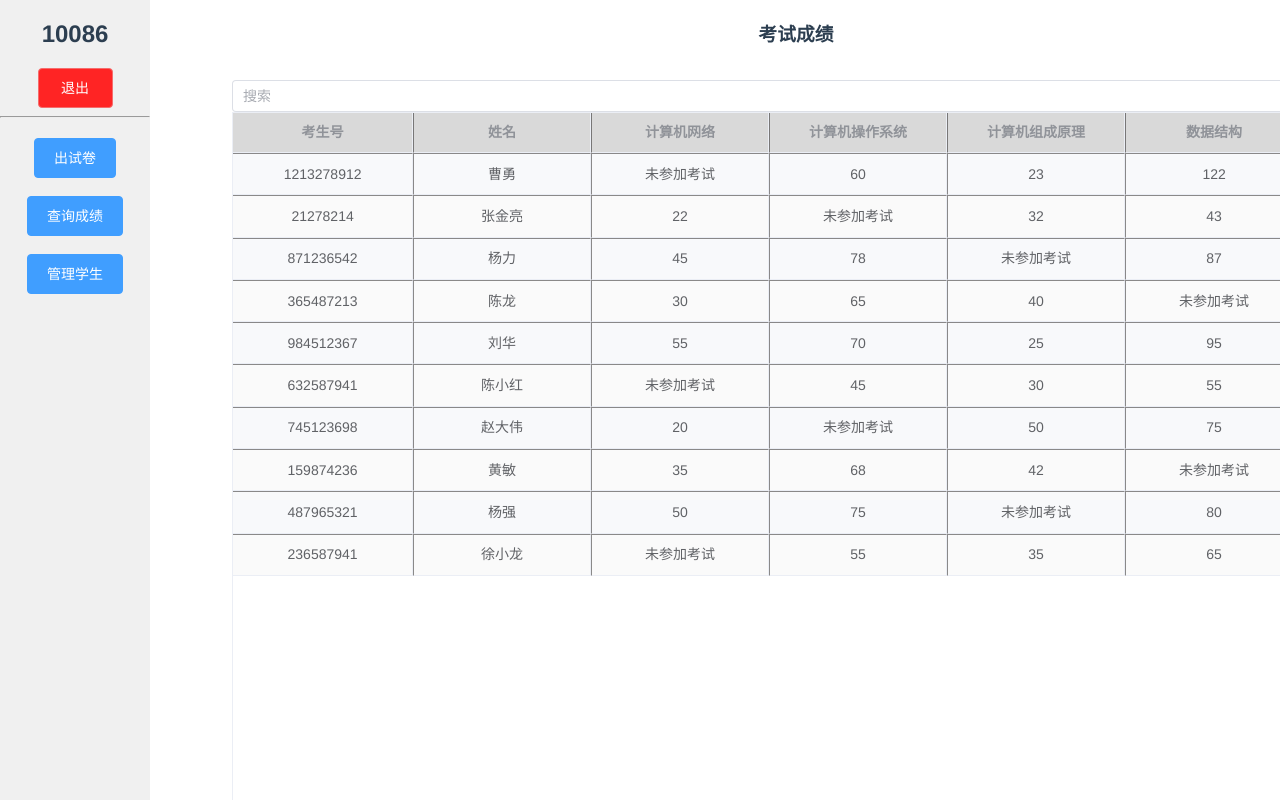
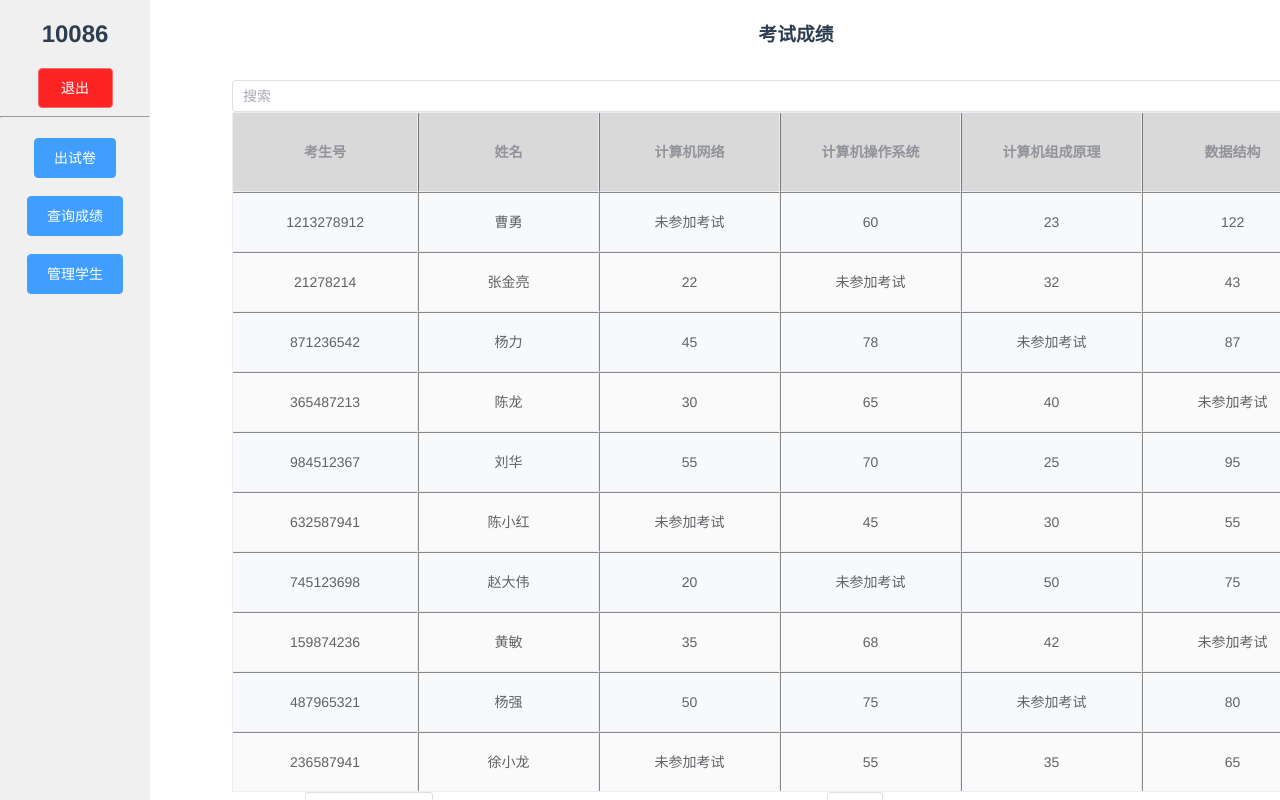
Before and after one commit to yuuki2022/myweb, a Vue app in the folder myvue/: page /gradelookup in a window 1280 px wide. Shown: the top 800 px of the page. Built offline with nearby package versions, Linux system fonts and the light colour scheme.

Commit message:
样式修改

```diff
--- a/myvue/src/components/GradeLookup.vue
+++ b/myvue/src/components/GradeLookup.vue
@@ -24,7 +24,6 @@
                     <el-input v-model="searchText" placeholder="搜索" @input="handleSearch"></el-input>
                     <el-table :data="examers.slice((currentPage-1)*pageSize,currentPage*pageSize)"
                               :header-cell-style="{background:'#D9D9D9'}"
-                               height="800"
                                border=true
                                stripe>
                         <!-- 表格列 -->
@@ -53,7 +52,7 @@
                                 {{ row.ds || '未参加考试' }}
                             </template>
                         </el-table-column>
-                        <el-table-column fixed="right" label="操作" width="120">
+                        <el-table-column fixed="right" label="操作" width="100">
 
                             <template v-slot="scope">
                                 <el-button @click.prevent="deleteRow(scope.$index, tableData)" type="text" size="small">
@@ -1348,19 +1347,6 @@ interface User {
     font-size: 20px;
 } */
 
-.red {
-    background-color: red;
-}
-
-.green {
-    background-color: green;
-}
-
-.purple {
-    background-color: purple;
-}
-
-
 .el-table th {
     padding: 10px;
     border: 1px solid #0c090977;
@@ -1374,14 +1360,17 @@ interface User {
     background-color: #D9D9D9;
 }
 
-
+.el-table th{
+    width: 176px;
+    height: 80px;
+}
 .el-table td {
     padding: 10px;
     border: 1px solid #0c090977;
     text-align: center;
     background-color: #F8F9FB;
     width: 176px;
-    width: 100px;
+    height: 60px;
 }
 
 .el-table td>.cell {
```
